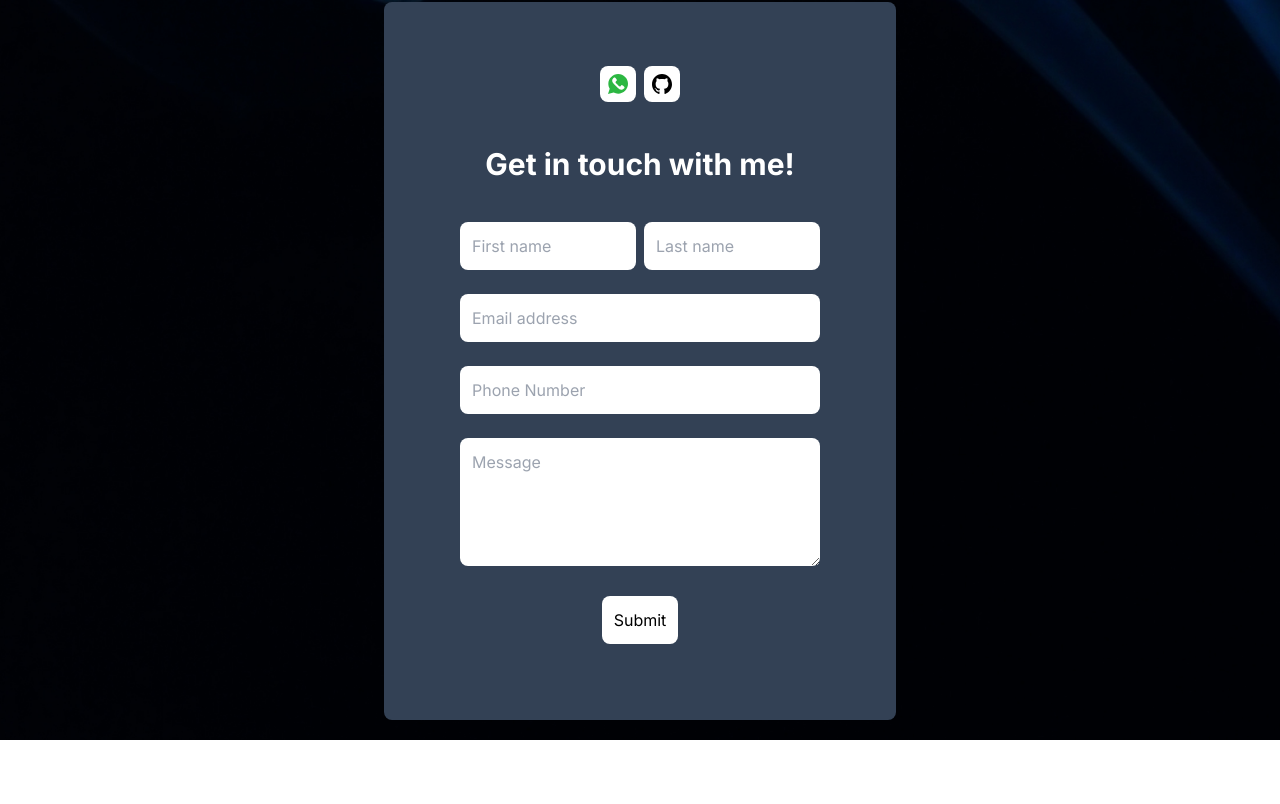
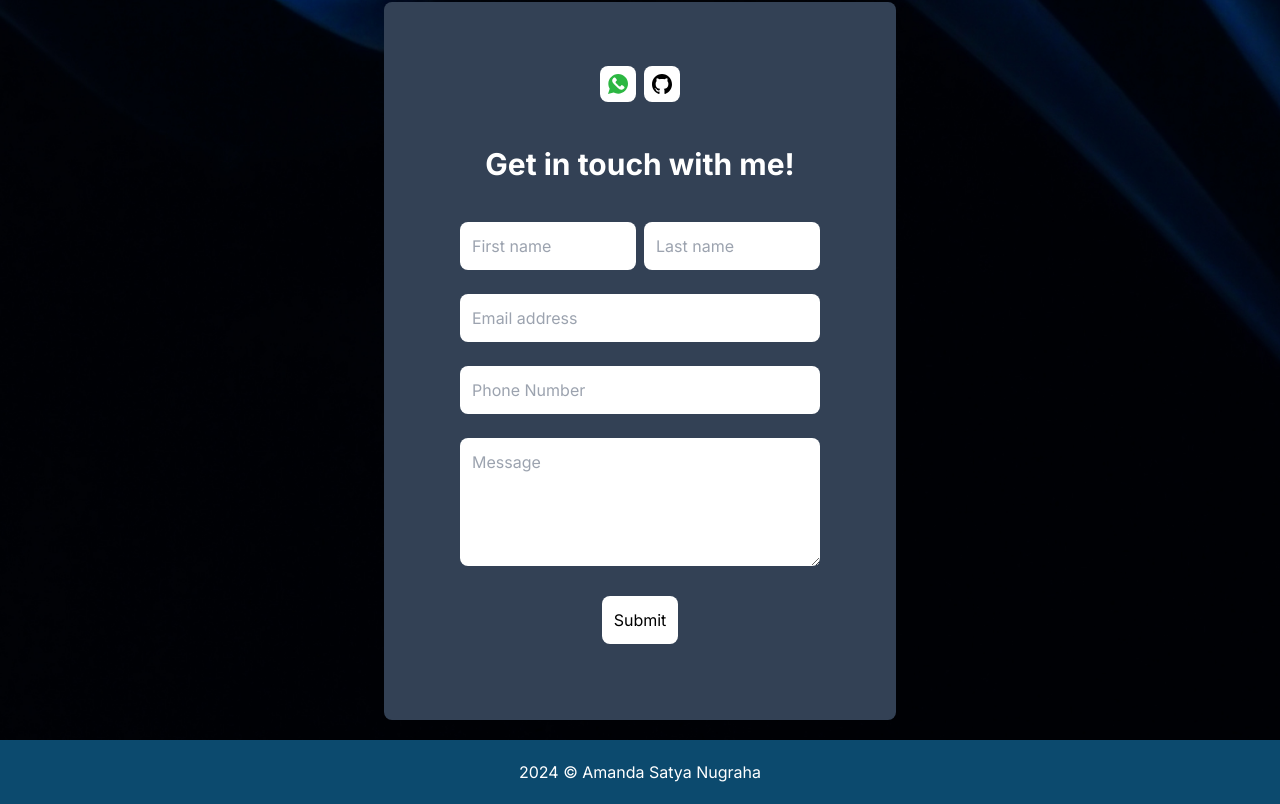
Before and after one commit to amandasatya/personalwebsite, a Next.js app: page / in a window 1280 px wide. Shown: the part 2165-2969 px from the top of the page. Before the commit the page ends 2905 px from the top, so only its background shows below. Built offline with nearby package versions, Linux system fonts and the light colour scheme.

Commit message:
add footer

```diff
--- a/src/app/page.tsx
+++ b/src/app/page.tsx
@@ -26,6 +26,11 @@ export default function Home() {
       <ExperiencesTimeline />
       <WorksPage />
       <ContactForm />
+      <div>
+        <h1 className="flex justify-center items-center bg-sky-900 p-5">
+          2024 © Amanda Satya Nugraha
+        </h1>
+      </div>
     </div>
   );
 }
```
